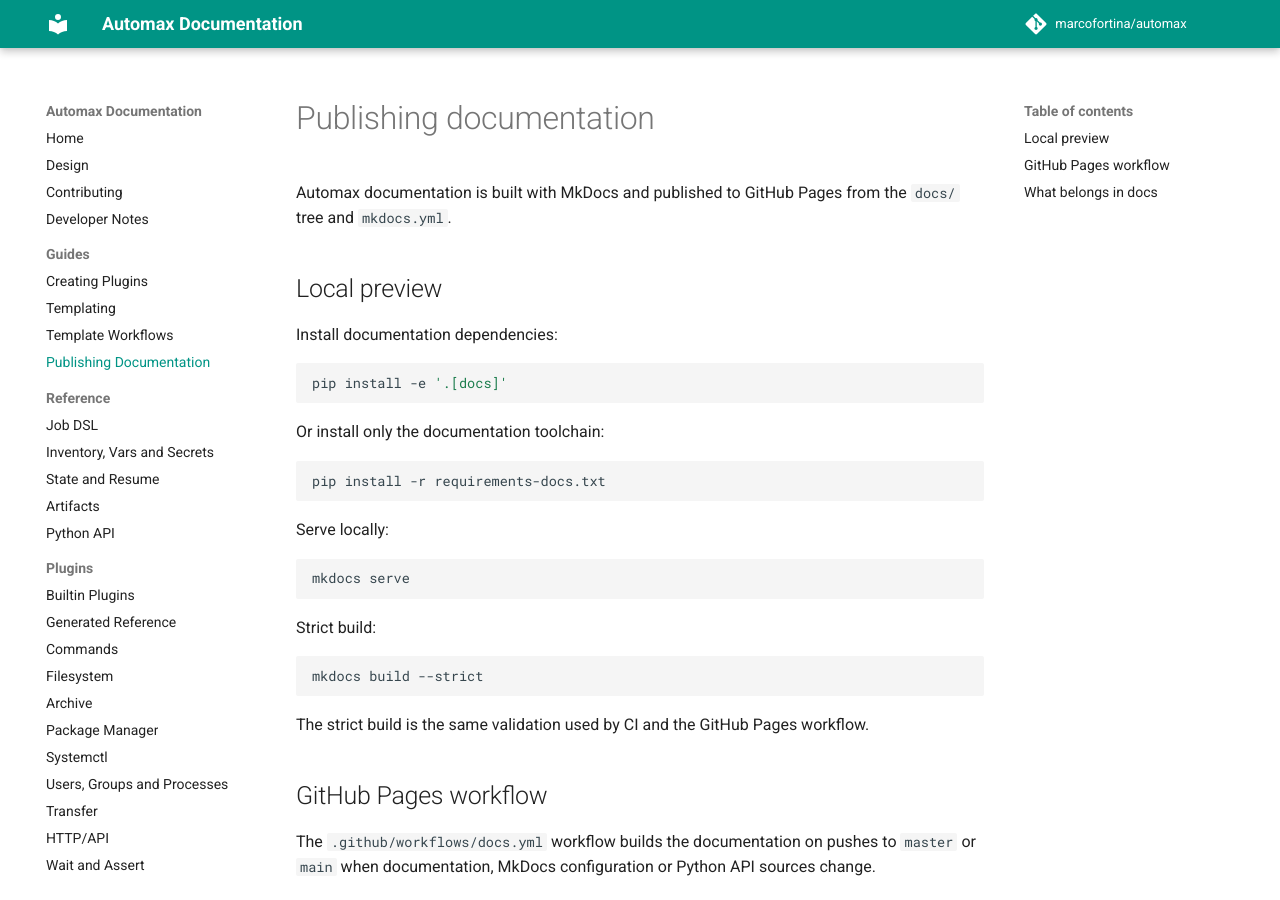
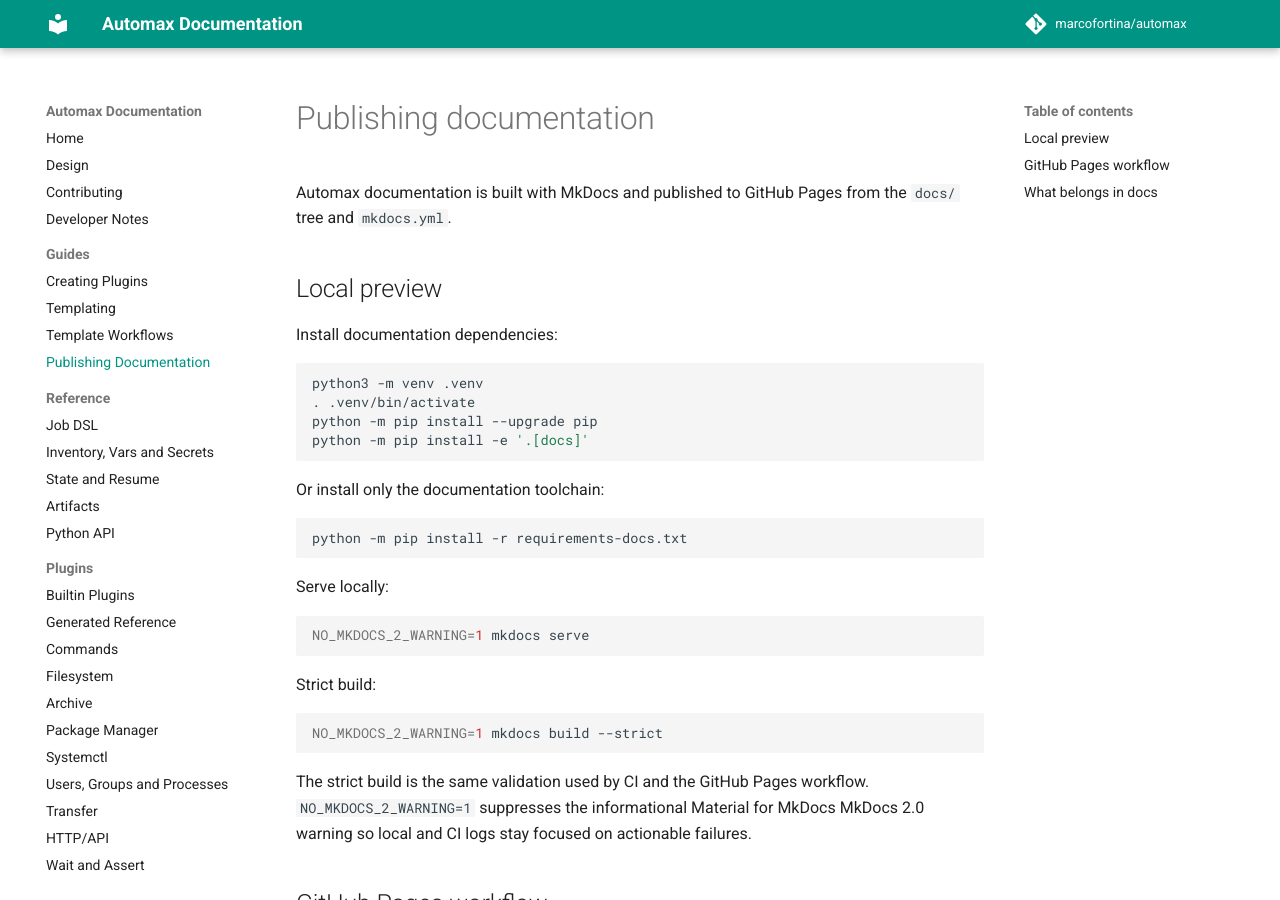
Before and after one commit to marcofortina/automax, an MkDocs documentation site: the page built from docs/guides/publishing-docs.md, in a window 1280 px wide and 900 px high. Built offline with MkDocs 1.6.1 and Material for MkDocs 9.7.7, drawn with Linux system fonts in a browser that asks for light colours; comment, search, counter and statistics services are not loaded.

Commit message:
suppress MkDocs Material warning in docs builds

````diff
--- a/docs/guides/publishing-docs.md
+++ b/docs/guides/publishing-docs.md
@@ -13,28 +13,33 @@
 Install documentation dependencies:
 
 ```bash
-pip install -e '.[docs]'
+python3 -m venv .venv
+. .venv/bin/activate
+python -m pip install --upgrade pip
+python -m pip install -e '.[docs]'
 ```
 
 Or install only the documentation toolchain:
 
 ```bash
-pip install -r requirements-docs.txt
+python -m pip install -r requirements-docs.txt
 ```
 
 Serve locally:
 
 ```bash
-mkdocs serve
+NO_MKDOCS_2_WARNING=1 mkdocs serve
 ```
 
 Strict build:
 
 ```bash
-mkdocs build --strict
+NO_MKDOCS_2_WARNING=1 mkdocs build --strict
 ```
 
 The strict build is the same validation used by CI and the GitHub Pages workflow.
+`NO_MKDOCS_2_WARNING=1` suppresses the informational Material for MkDocs
+MkDocs 2.0 warning so local and CI logs stay focused on actionable failures.
 
 ## GitHub Pages workflow
 
````
Also changed, not shown: README.md (+7 -4 lines), 2 other files.
